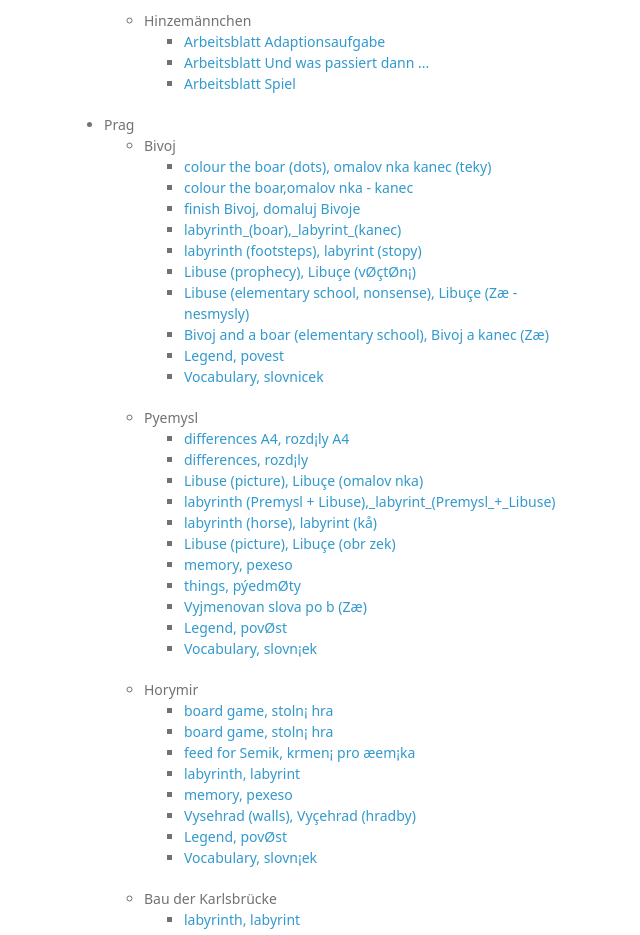
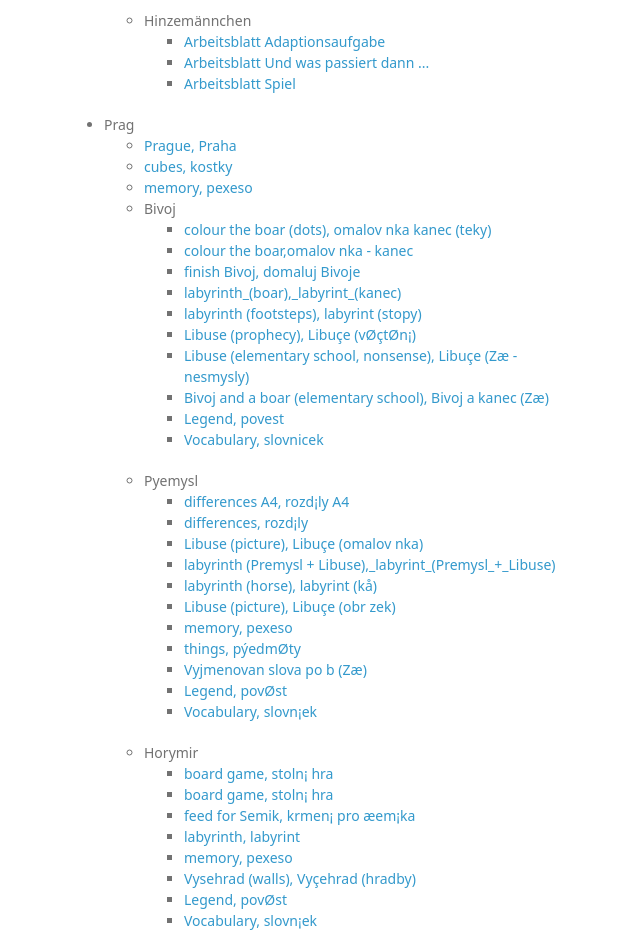
Before and after one commit to DeastinY/praach, a plain HTML site: page material.html in a window 1280 px wide. Shown: the part 2520-3455 px from the top of the page, without its empty margins (506-1146 px from the left). Drawn offline with Linux system fonts and the light colour scheme.

Commit message:
updated links!

```diff
--- a/material.html
+++ b/material.html
@@ -154,6 +154,9 @@
   </ul>
   <li>Prag</li>
   <ul>
+    <li><a href="https://github.com/DeastinY/praach/raw/gh-pages/material/prag/Prague%2C%20Praha.pdf">Prague, Praha</a></li>
+    <li><a href="https://github.com/DeastinY/praach/raw/gh-pages/material/prag/1%20Prague%20-%20cubes%2C%20kostky.pdf">cubes, kostky</a></li>
+    <li><a href="https://github.com/DeastinY/praach/raw/gh-pages/material/prag/2%20Prague-%20memory%2C%20pexeso.pdf">memory, pexeso</a></li>
     <li>Bivoj</li>
     <ul>
       <li><a href="https://github.com/DeastinY/praach/raw/gh-pages/material/prag/1%20Bivoj/1%20Bivoj%20-%20colour%20the%20boar%20(dots)%2C%20omalov%C2%A0nka%20kanec%20(te%C2%9Fky).pdf">colour the boar (dots), omalov nka kanec (teky)</a></li>
```
